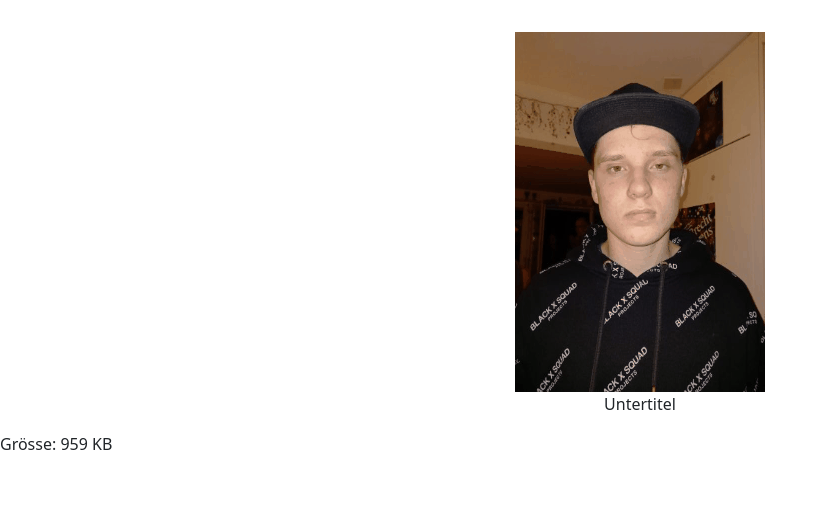
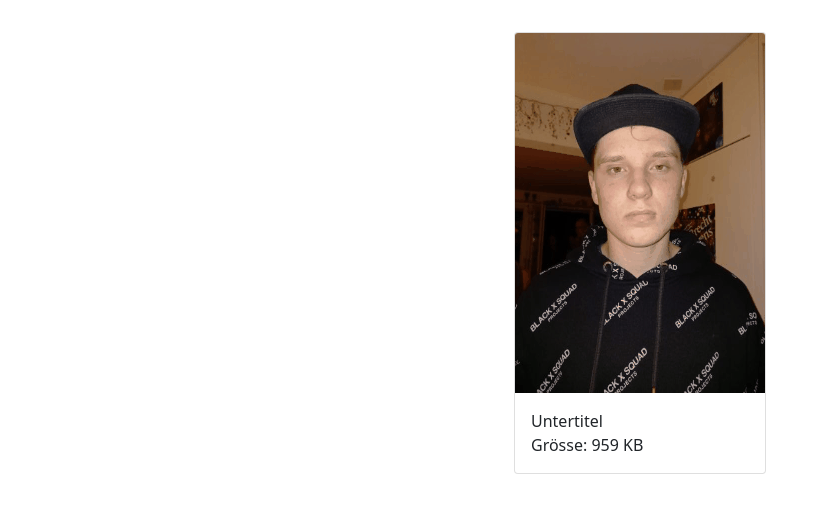
Before and after one commit to Jonas-Heuberger/Modul-152, a PHP site: page /gif.php in a window 1280 px wide. Shown: the part 77-590 px from the top of the page, without its empty margins (0-828 px from the left). Run offline with PHP 8.4, Linux system fonts and the light colour scheme; some libraries are stand-ins or nearby versions.

Commit message:
almost done

```diff
--- a/PHP/M152_Modularbeit_Jonas_Heuberger/CSS/style.css
+++ b/PHP/M152_Modularbeit_Jonas_Heuberger/CSS/style.css
@@ -22,11 +22,3 @@ canvas {
     justify-content: center;
     align-items: center;
   }
-
-  .Subtitle p{
-    text-align: center;
-  }
-
-  .FileSize p{
-    text-align: center;
-  }
--- a/PHP/M152_Modularbeit_Jonas_Heuberger/gif.php
+++ b/PHP/M152_Modularbeit_Jonas_Heuberger/gif.php
@@ -4,10 +4,17 @@
 <body>
     <?php include('Include/navbar.php'); ?>
 
-    <div class="GIF"><img src="Multimedia/GIF/GIF.gif" alt=""></div>
-    <div class="Subtitle"><p>Untertitel</p></div>
-    <div class="FileSize">Grösse: 959 KB</div>
-
+    <div class="GIF">
+    <div class="card">
+    <img src="Multimedia/GIF/GIF.gif" class="card-img-top" alt="...">
+    <div class="card-body">
+        <p class="card-text">
+            Untertitel<br>
+            Grösse: 959 KB
+        </p>
+    </div>
+</div>
+</div>
 <?php include 'Include/footer.php'; ?>
 </body>
 </html>
```
